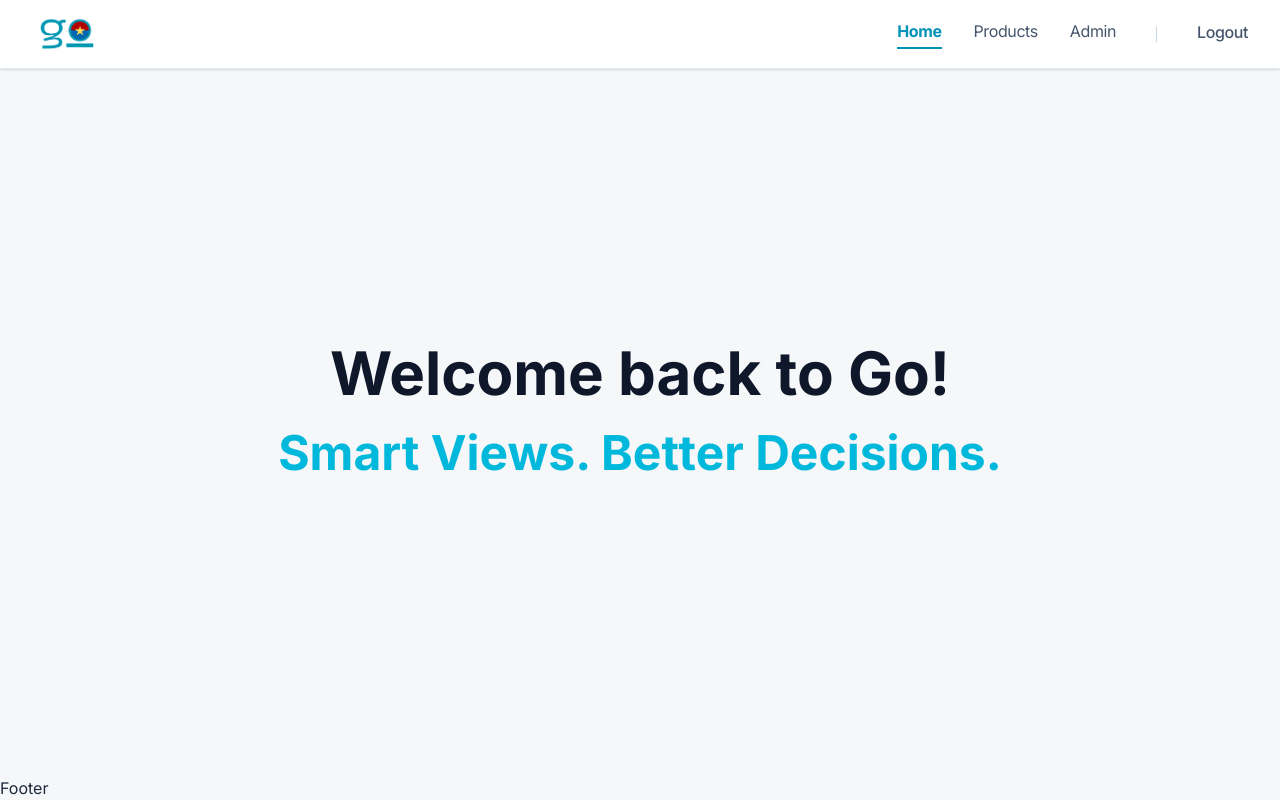
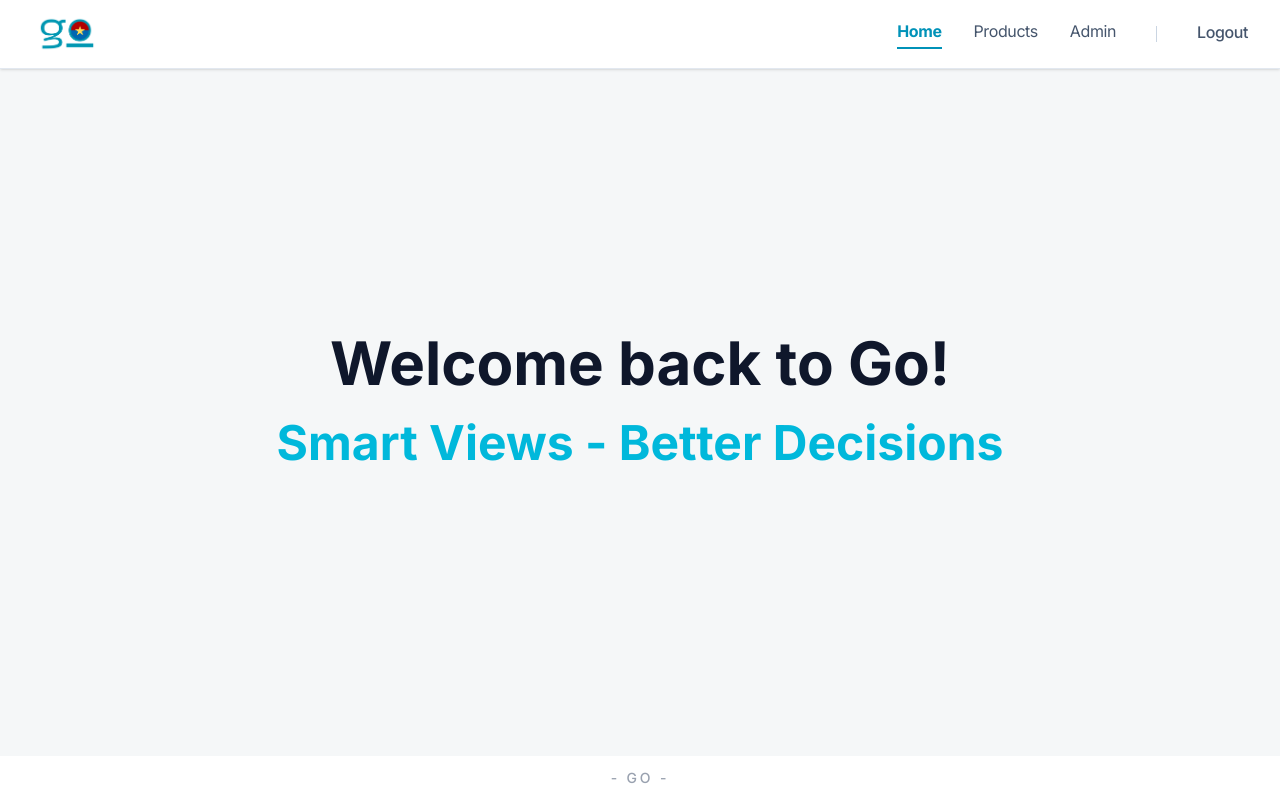
Before and after one commit to DannielVo/Go, a React (Vite) app: page / in a window 1280 px wide. Built offline with nearby package versions, Linux system fonts and the light colour scheme.

Commit message:
Feat: Finish UI of footer

```diff
--- a/src/components/Footer.jsx
+++ b/src/components/Footer.jsx
@@ -1,7 +1,13 @@
 import React from "react";
 
 const Footer = () => {
-  return <div>Footer</div>;
+  return (
+    <div className="w-full py-3 bg-white text-center relative z-20">
+      <p className="text-sm tracking-[0.2em] font-medium text-gray-400 uppercase">
+        - GO -
+      </p>
+    </div>
+  );
 };
 
 export default Footer;
--- a/src/pages/home/Home.jsx
+++ b/src/pages/home/Home.jsx
@@ -6,8 +6,8 @@ const Home = () => {
       <h1 className="text-5xl md:text-6xl font-bold text-slate-900 mb-6 leading-tight">
         Welcome back to Go!
         <br />
-        <span className="text-cyan-500 text-6xl md:text-5xl">
-          Smart Views. Better Decisions.
+        <span className="text-cyan-500 text-2xl md:text-5xl">
+          Smart Views - Better Decisions
         </span>
       </h1>
     </div>
```
